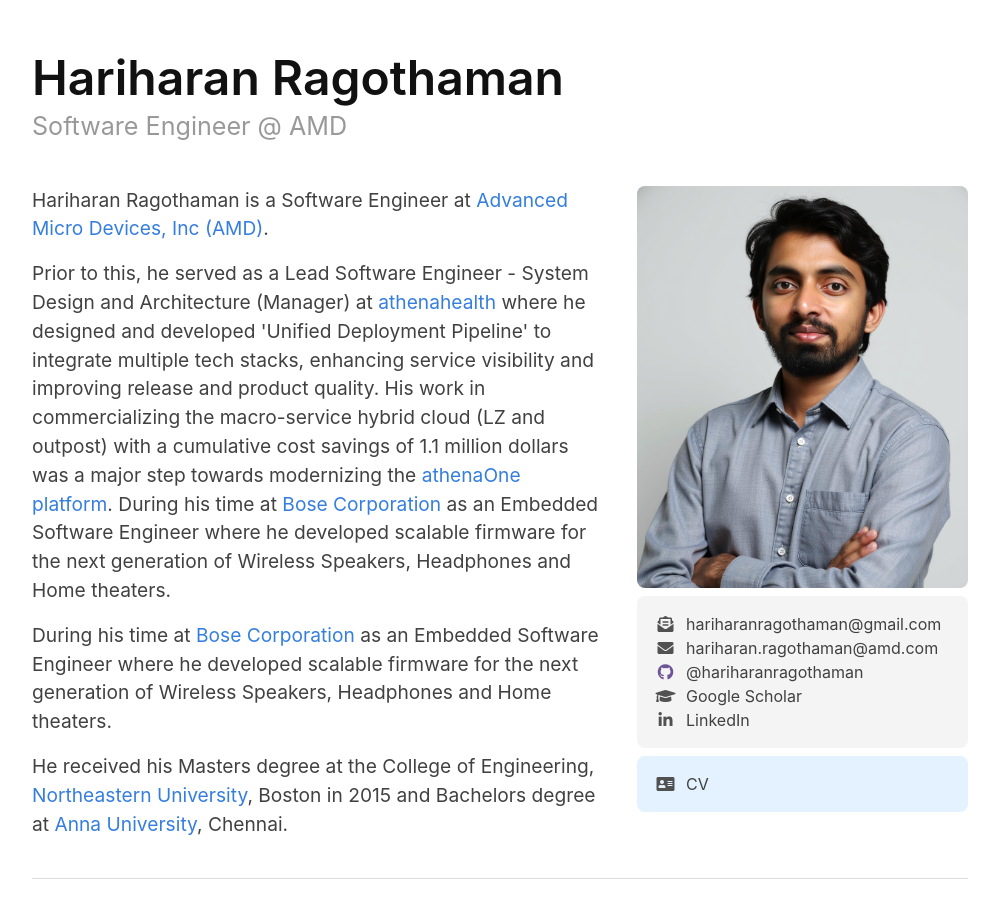
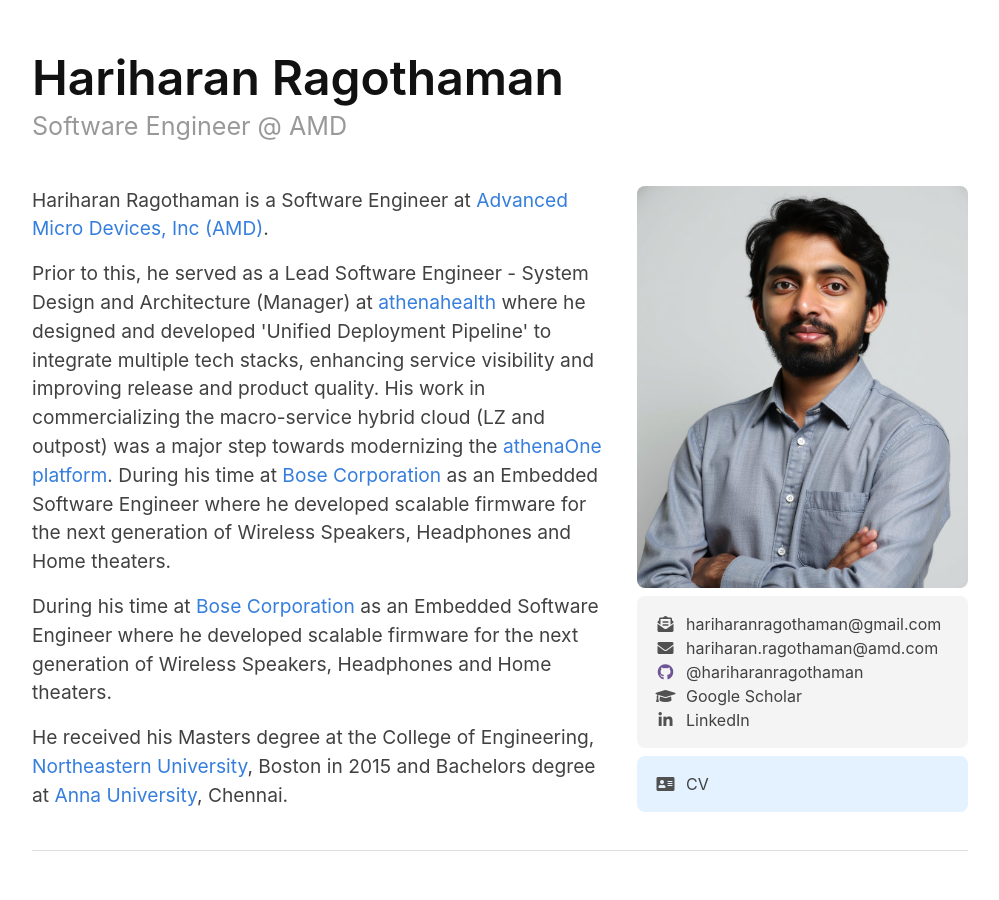
Before and after one commit to hariharanragothaman/hariharanragothaman.github.io, a Jekyll site: the page built from index.md, in a window 1280 px wide and 900 px high. Shown: the whole window, without its empty margins (140-1139 px from the left). Built offline with Jekyll 4.4.1, drawn with Linux system fonts in a browser that asks for light colours; nearby versions of some CDN libraries; some web fonts are replaced.

Commit message:
Polishes and Updates

```diff
--- a/index.md
+++ b/index.md
@@ -18,7 +18,7 @@
 	</div>
 	<div style="height: 1rem"></div>
 	<div>
-       Prior to this, he served as a Lead Software Engineer - System Design and Architecture (Manager) at <a href="https://www.athenahealth.com/">athenahealth</a>  where he designed and developed 'Unified Deployment Pipeline' to integrate multiple tech stacks, enhancing service visibility and improving release and product quality. His work in commercializing the macro-service hybrid cloud (LZ and outpost) with a cumulative cost savings of 1.1 million dollars was a major step towards modernizing the <a href="https://www.athenahealth.com/solutions/athenaone">athenaOne platform</a>. During his time at <a href="https://www.bose.com/explore/music-at-home">Bose Corporation</a> as an Embedded Software Engineer where he developed scalable firmware for the next generation of Wireless Speakers, Headphones and Home theaters.
+       Prior to this, he served as a Lead Software Engineer - System Design and Architecture (Manager) at <a href="https://www.athenahealth.com/">athenahealth</a>  where he designed and developed 'Unified Deployment Pipeline' to integrate multiple tech stacks, enhancing service visibility and improving release and product quality. His work in commercializing the macro-service hybrid cloud (LZ and outpost) was a major step towards modernizing the <a href="https://www.athenahealth.com/solutions/athenaone">athenaOne platform</a>. During his time at <a href="https://www.bose.com/explore/music-at-home">Bose Corporation</a> as an Embedded Software Engineer where he developed scalable firmware for the next generation of Wireless Speakers, Headphones and Home theaters.
 	</div>
 	<div style="height: 1rem"></div>
 	<div class="intro-left">
```
